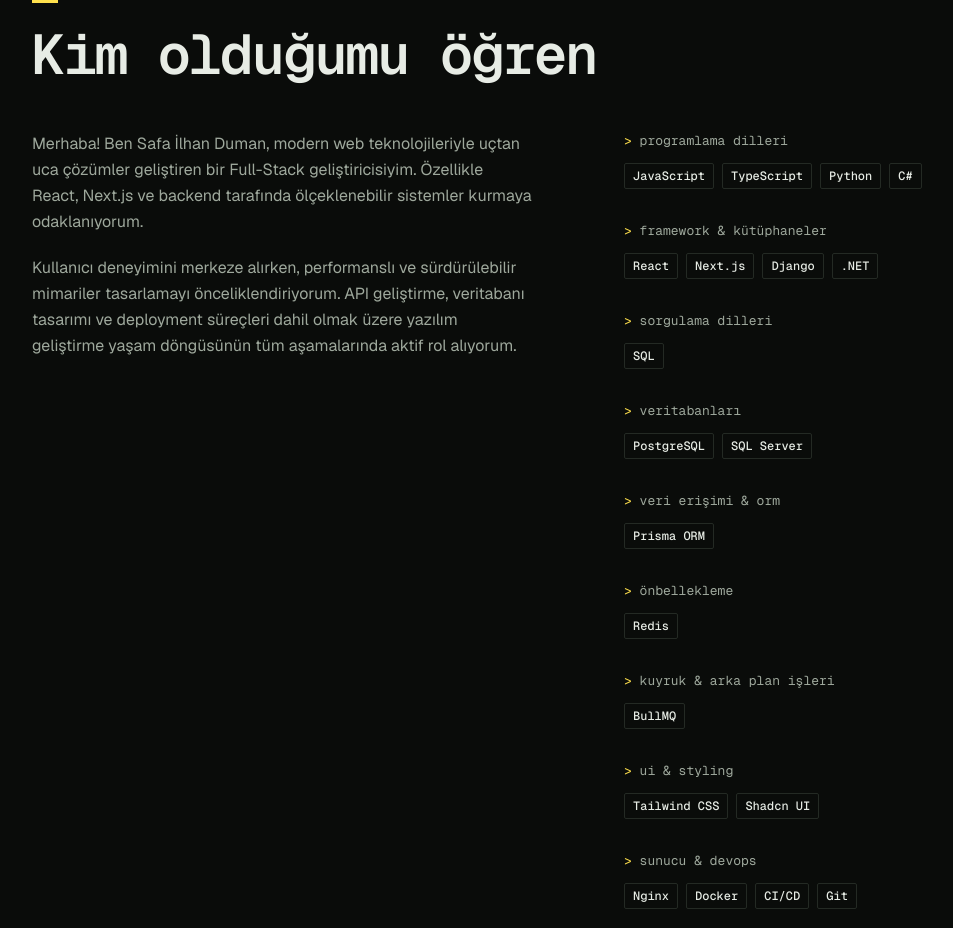
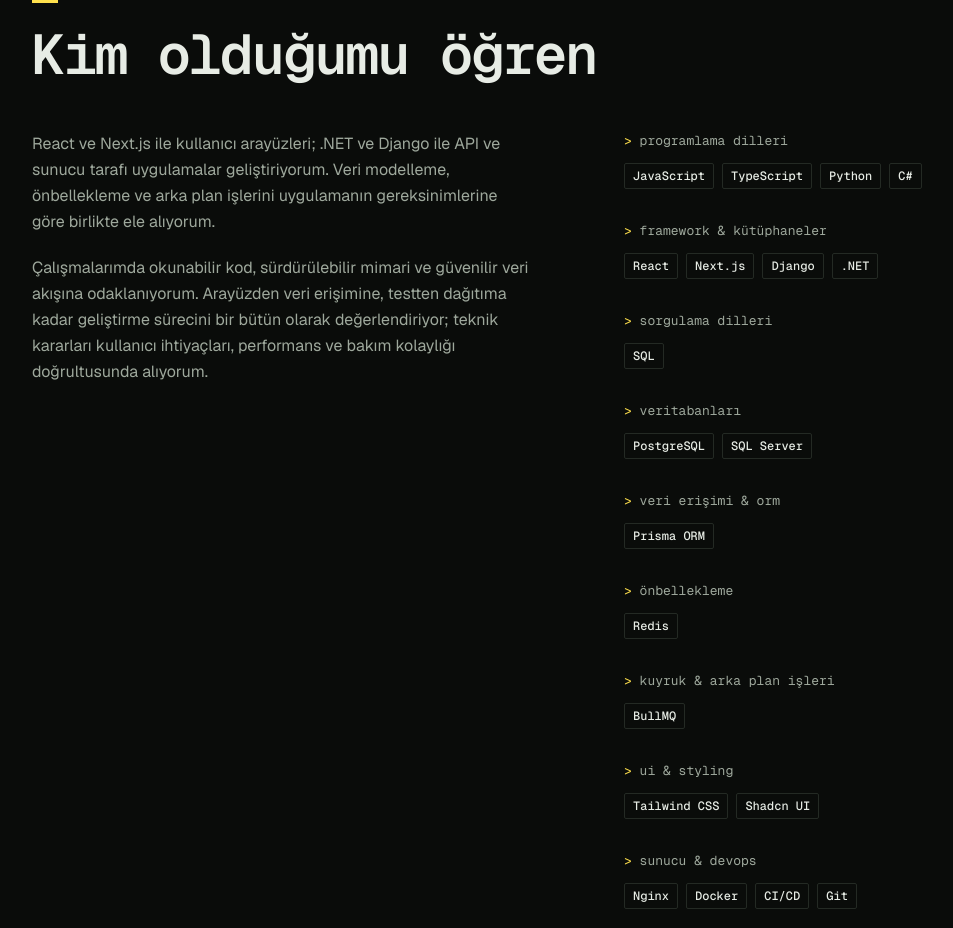
Before and after one commit to sidumandr/sidumandev, a Next.js app: page / in a window 1280 px wide. Shown: the part 923-1851 px from the top of the page, without its empty margins (48-1001 px from the left). Built offline with nearby package versions, Linux system fonts and the light colour scheme.

Commit message:
Replace introductory biography with a professional technical overview

```diff
--- a/src/app/components/About/About.tsx
+++ b/src/app/components/About/About.tsx
@@ -3,5 +3,5 @@ import { SectionHeader } from "../ui/SectionHeader";
 import { SkillGroup } from "./SkillGroup";
 import styles from "./about.module.css";
 export default function About() {
-  return <section className="section" id="about" aria-labelledby="about-title"><div className="container"><SectionHeader index={1} command="cd hakkimda" title="Kim olduğumu öğren" id="about-title"/><div className={styles.grid}><div className={styles.bio}><p>Merhaba! Ben Safa İlhan Duman, modern web teknolojileriyle uçtan uca çözümler geliştiren bir Full-Stack geliştiricisiyim. Özellikle React, Next.js ve backend tarafında ölçeklenebilir sistemler kurmaya odaklanıyorum.</p><p>Kullanıcı deneyimini merkeze alırken, performanslı ve sürdürülebilir mimariler tasarlamayı önceliklendiriyorum. API geliştirme, veritabanı tasarımı ve deployment süreçleri dahil olmak üzere yazılım geliştirme yaşam döngüsünün tüm aşamalarında aktif rol alıyorum.</p></div><div className={styles.skills}>{skillGroups.map(group=><SkillGroup key={group.title} group={group}/>)}</div></div></div></section>;
+  return <section className="section" id="about" aria-labelledby="about-title"><div className="container"><SectionHeader index={1} command="cd hakkimda" title="Kim olduğumu öğren" id="about-title"/><div className={styles.grid}><div className={styles.bio}><p>React ve Next.js ile kullanıcı arayüzleri; .NET ve Django ile API ve sunucu tarafı uygulamalar geliştiriyorum. Veri modelleme, önbellekleme ve arka plan işlerini uygulamanın gereksinimlerine göre birlikte ele alıyorum.</p><p>Çalışmalarımda okunabilir kod, sürdürülebilir mimari ve güvenilir veri akışına odaklanıyorum. Arayüzden veri erişimine, testten dağıtıma kadar geliştirme sürecini bir bütün olarak değerlendiriyor; teknik kararları kullanıcı ihtiyaçları, performans ve bakım kolaylığı doğrultusunda alıyorum.</p></div><div className={styles.skills}>{skillGroups.map(group=><SkillGroup key={group.title} group={group}/>)}</div></div></div></section>;
 }
```
